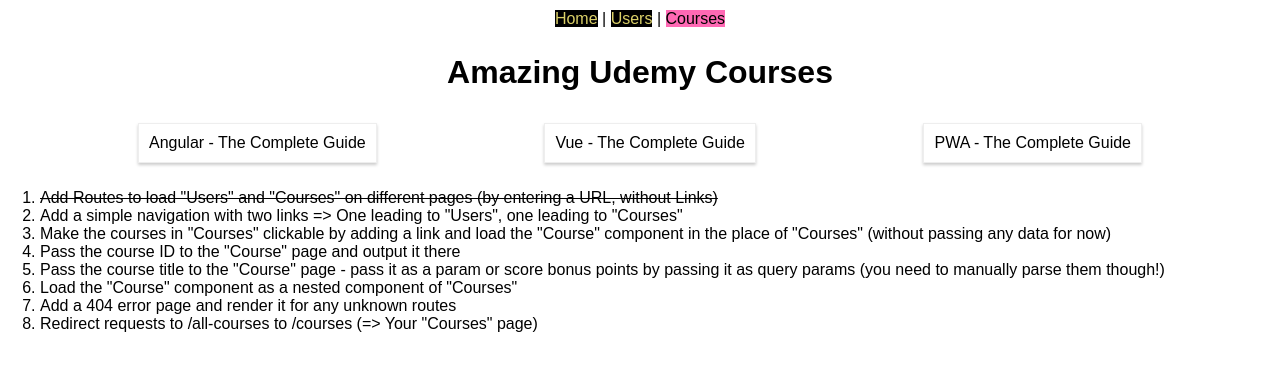
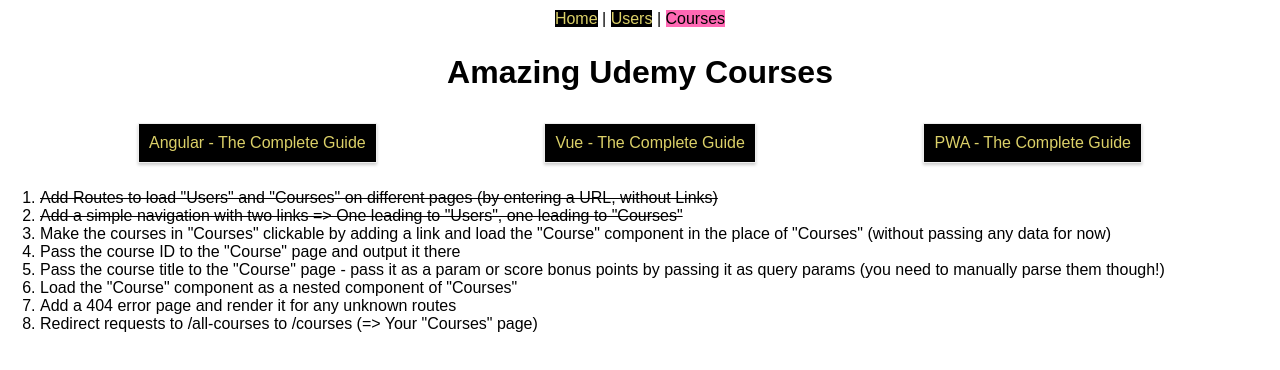
Before and after one commit to aditiohri/react-complete-course-routing-assignment, a React (Create React App) app: page /courses in a window 1280 px wide. Shown: the top 370 px of the page. Built offline with nearby package versions, Linux system fonts and the light colour scheme.

Commit message:
link to course component on courses page

```diff
--- a/src/App.js
+++ b/src/App.js
@@ -2,6 +2,7 @@
 import { BrowserRouter, Route, NavLink } from "react-router-dom";
 
 import Courses from "./containers/Courses/Courses";
+import Course from './containers/Course/Course';
 import Users from "./containers/Users/Users";
 
 class App extends Component {
@@ -10,18 +11,21 @@
       <BrowserRouter>
         <div>
           <nav>
-<NavLink to="/" exact>Home</NavLink>{" "} | {" "}
-<NavLink to="/users">Users</NavLink>{" "} | {" "}
-<NavLink to="/courses">Courses</NavLink>
+            <NavLink to="/" exact>
+              Home
+            </NavLink>{" "}
+            | <NavLink to="/users">Users</NavLink> |{" "}
+            <NavLink to="/courses">Courses</NavLink>
           </nav>
           <Route path="/users" component={Users} />
-          <Route path="/courses" component={Courses} />
+          <Route path="/courses" exact component={Courses} />
+          <Route path="/course" component={Course} />
           <ol style={{ textAlign: "left" }}>
             <li className="done">
               Add Routes to load "Users" and "Courses" on different pages (by
               entering a URL, without Links)
             </li>
-            <li>
+            <li className="done">
               Add a simple navigation with two links => One leading to "Users",
               one leading to "Courses"
             </li>
--- a/src/containers/Courses/Courses.js
+++ b/src/containers/Courses/Courses.js
@@ -1,6 +1,8 @@
 import React, { Component } from 'react';
+import { Link, Route } from 'react-router-dom';
 
 import './Courses.css';
+import Course from '../Course/Course';
 
 class Courses extends Component {
     state = {
@@ -13,16 +15,19 @@
 
     render () {
         return (
-            <div>
-                <h1>Amazing Udemy Courses</h1>
-                <section className="Courses">
-                    {
-                        this.state.courses.map( course => {
-                            return <article className="Course" key={course.id}>{course.title}</article>;
-                        } )
-                    }
-                </section>
-            </div>
+          <div>
+            <h1>Amazing Udemy Courses</h1>
+            <section className="Courses">
+              {this.state.courses.map((course) => {
+                return (
+                  <Link to="/course" className="Course" key={course.id}>
+                    {course.title}
+                  </Link>
+                );
+              })}
+              {/* <Route path={this.props.match.url + "/course"} component={Course} /> */}
+            </section>
+          </div>
         );
     }
 }
```
